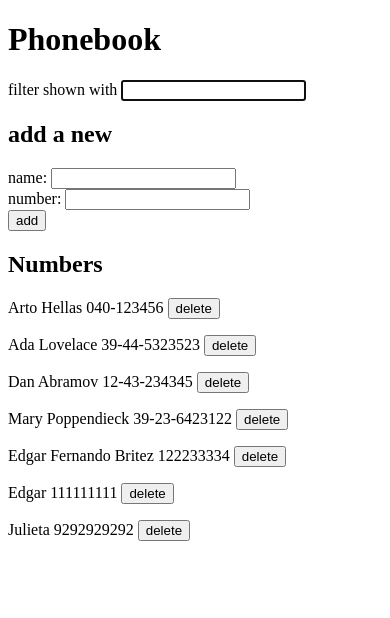
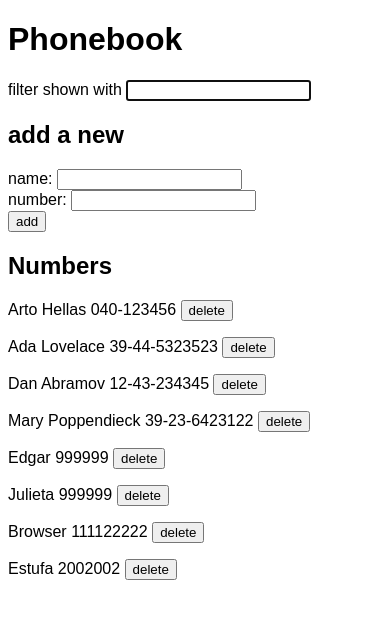
Before and after one commit to edgarfb/full-stack-open-2022, a React (Create React App) app in the folder part2/the-phonebook/: page / in a window 390 px wide. Shown: the top 618 px of the page. Built offline with nearby package versions, Linux system fonts and the light colour scheme; data requests are answered from the project's data file.

Commit message:
Phonebook step11

```diff
--- a/part2/the-phonebook/db.json
+++ b/part2/the-phonebook/db.json
@@ -21,19 +21,24 @@
       "id": 4
     },
     {
-      "name": "Edgar Fernando Britez",
-      "number": "122233334",
+      "name": "Edgar",
+      "number": "999999",
       "id": 5
     },
     {
-      "name": "Edgar",
-      "number": "111111111",
-      "id": 6
+      "name": "Julieta",
+      "number": "999999",
+      "id": 8
     },
     {
-      "name": "Julieta",
-      "number": "9292929292",
-      "id": 7
+      "name": "Browser",
+      "number": "111122222",
+      "id": 9
+    },
+    {
+      "name": "Estufa",
+      "number": "2002002",
+      "id": 10
     }
   ]
 }
--- a/part2/the-phonebook/src/App.js
+++ b/part2/the-phonebook/src/App.js
@@ -4,6 +4,7 @@ import crud from "./services/crud";
 import SearchFilter from "./components/SearchFilter";
 import AddNewPeople from "./components/AddNewPeople";
 import PersonsDataDisplayer from "./components/PersonsDataDisplayer";
+import SuccessMessage from "./components/SuccessMessage";
 
 const App = () => {
   const [persons, setPersons] = useState(null);
@@ -11,9 +12,11 @@ const App = () => {
   const [newName, setNewName] = useState("");
   const [newPhoneNumber, setNewPhoneNumber] = useState("");
 
+  const [successMessage, setSuccessMessage] = useState("");
+
   useEffect(() => {
     crud.getAll().then((response) => setPersons(response.data));
-  }, [persons]);
+  }, [setPersons]);
 
   const submitHandler = (e) => {
     e.preventDefault();
@@ -30,15 +33,28 @@ const App = () => {
           `${newName} is already added to phonebook, replace the old number with a new one?`
         )
       ) {
-        crud.updatePersonNumber(person.id, {
-          ...person,
-          number: newPhoneNumber,
-        });
+        crud
+          .updatePersonNumber(person.id, {
+            ...person,
+            number: newPhoneNumber,
+          })
+          // This will update the person in the state
+          .then((res) => {
+            crud.getAll().then((response) => setPersons(response.data));
+          });
       }
       reset();
     } else {
-      crud.createPerson({ name: newName, number: newPhoneNumber });
-      setPersons([...persons, { name: newName, number: newPhoneNumber }]);
+      crud
+        .createPerson({ name: newName, number: newPhoneNumber })
+        .then((res) => {
+          setSuccessMessage(res.data.name);
+          setTimeout(() => {
+            setSuccessMessage("");
+            crud.getAll().then((response) => setPersons(response.data));
+          }, 3000);
+          return res;
+        });
       reset();
     }
   };
@@ -80,6 +96,7 @@ const App = () => {
   return (
     <div>
       <h1>Phonebook</h1>
+      {successMessage !== "" && <SuccessMessage personName={successMessage} />}
       <SearchFilter searchHanlder={searchHanlder} />
       <h2>add a new</h2>
       <AddNewPeople
--- a/part2/the-phonebook/src/components/PersonsDataDisplayer.js
+++ b/part2/the-phonebook/src/components/PersonsDataDisplayer.js
@@ -5,8 +5,7 @@ const PersonsDataDisplayer = ({
   persons,
   setPersons,
 }) => {
-  const newPersons = (id) =>
-    persons.filter((person) => person.id !== personsDataConditional.id);
+  const newPersons = (id) => persons.filter((person) => person.id !== id);
 
   return (
     <div>
--- /dev/null
+++ b/part2/the-phonebook/src/components/SuccessMessage.js
@@ -0,0 +1,5 @@
+const SuccessMessage = ({ personName }) => {
+  return <div className="success-message">{personName} was added </div>;
+};
+
+export default SuccessMessage;
--- /dev/null
+++ b/part2/the-phonebook/src/index.css
@@ -0,0 +1,13 @@
+html {
+    font-family: sans-serif;
+}
+
+.success-message {
+    border: 2px solid green;
+    border-radius: 6px;
+    padding: 1rem;
+    margin-bottom: 1rem;
+    background-color: lightgray;
+    color: green;
+    font-weight: bold;
+}
--- a/part2/the-phonebook/src/index.js
+++ b/part2/the-phonebook/src/index.js
@@ -1,4 +1,5 @@
 import React from "react";
+import "./index.css";
 import ReactDOM from "react-dom/client";
 import App from "./App";
 
--- a/part2/the-phonebook/src/services/crud.js
+++ b/part2/the-phonebook/src/services/crud.js
@@ -6,21 +6,17 @@ const getAll = () => {
 };
 
 const createPerson = (person) => {
-  return axios
-    .post("http://localhost:3001/persons", person)
-    .then((response) => console.log(response.statusText));
+  return axios.post("http://localhost:3001/persons", person);
 };
 
 const updatePersonNumber = (id, person) => {
   return axios
     .put(`http://localhost:3001/persons/${id}`, person)
-    .then((response) => console.log(response));
+    .then((response) => response);
 };
 
 const deletePerson = (id) => {
-  return axios
-    .delete(`http://localhost:3001/persons/${id}`)
-    .then((response) => console.log(`The deleted was ${response.statusText}`));
+  return axios.delete(`http://localhost:3001/persons/${id}`);
 };
 
 export default { getAll, createPerson, updatePersonNumber, deletePerson };
```
